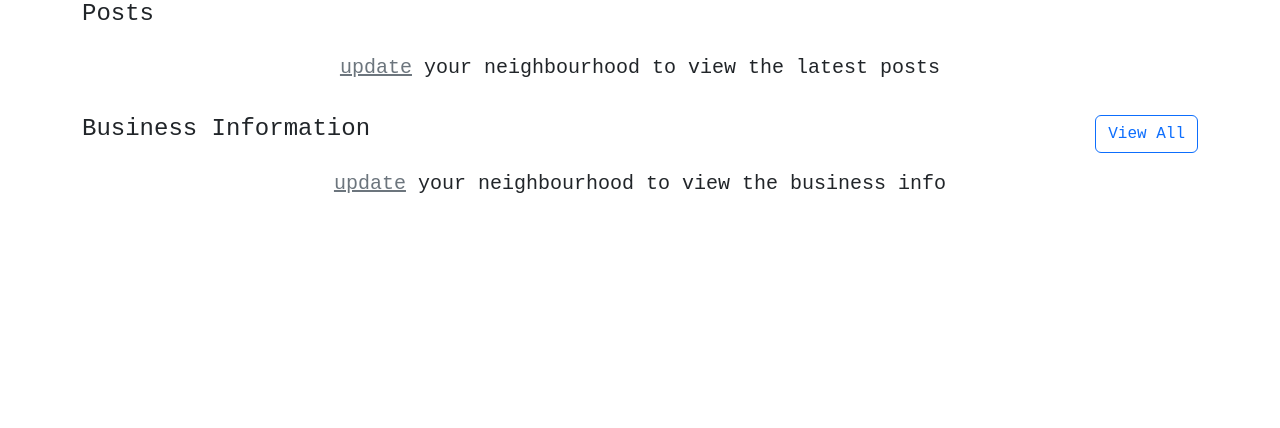
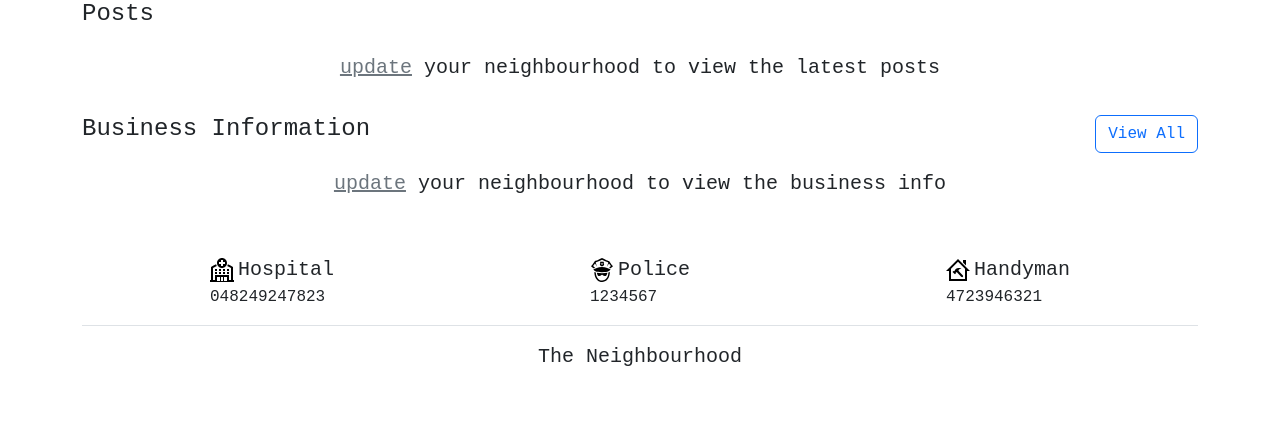
Before and after one commit to Jaffar-Hussein/Neighborhood-Watch, a Django app: page / in a window 1280 px wide. Shown: the part 624-1052 px from the top of the page. Before the commit the page ends 817 px from the top, so only its background shows below. Run offline with Django 4.2, Linux system fonts and the light colour scheme; the visitor is signed in with stand-in values (Sample User, id 1); data comes from the database, SQL or seed files in the repository; data that the repository does not hold is empty; some libraries are stand-ins or nearby versions.

Commit message:
ft:added the contact area for

```diff
--- /dev/null
+++ b/logic/templates/footer.html
@@ -0,0 +1,31 @@
+{% load static%}
+<div class="container">
+    <footer class="py-3 my-4" id="footer">
+        <div class="nav justify-content-around border-bottom pb-3 mb-3">
+            <div>
+                <div  class="d-flex justify-content-center align-items-center">
+                    <img src="{% static 'health.svg' %}" alt=""  class="img-fluid" >
+                    <p class="lead mb-0 ms-1">Hospital</p>
+
+                </div>
+                048249247823
+            </div>
+            <div>
+                <div  class="d-flex justify-content-center align-items-center">
+                    <img src="{% static 'police.svg' %}" alt="" class="img-fluid" >
+                    <p class="lead mb-0 ms-1">Police</p>
+                </div>
+                1234567
+            </div>
+            <div>
+                <div class="d-flex justify-content-center align-items-center">
+                    <img src="{% static 'handyman.svg' %}" alt="" class="img-fluid">
+                    <p class="lead mb-0 ms-1">Handyman</p>
+
+                </div>
+                4723946321
+            </div>
+        </div>
+        <p class="text-center lead">The Neighbourhood</p>
+    </footer>
+</div>
--- a/logic/templates/index.html
+++ b/logic/templates/index.html
@@ -81,4 +81,6 @@
         {% endfor %}
     </div>
 </div>
+{% include 'footer.html' %}
+
 {% endblock content %}
--- a/logic/templates/nav.html
+++ b/logic/templates/nav.html
@@ -32,7 +32,7 @@
                 </li>
                 {% if user.neighbourhood %}
                     <li class="nav-item ">
-                        <a class="nav-link text-dark" href="">Contacts</a>
+                        <a class="nav-link text-dark" href="#footer">Contacts</a>
                     </li>
                 {% endif %}
                 <li class="nav-item ">
```
Also changed, not shown: static/handyman.svg (added), static/health.svg (added), static/police.svg (added).
